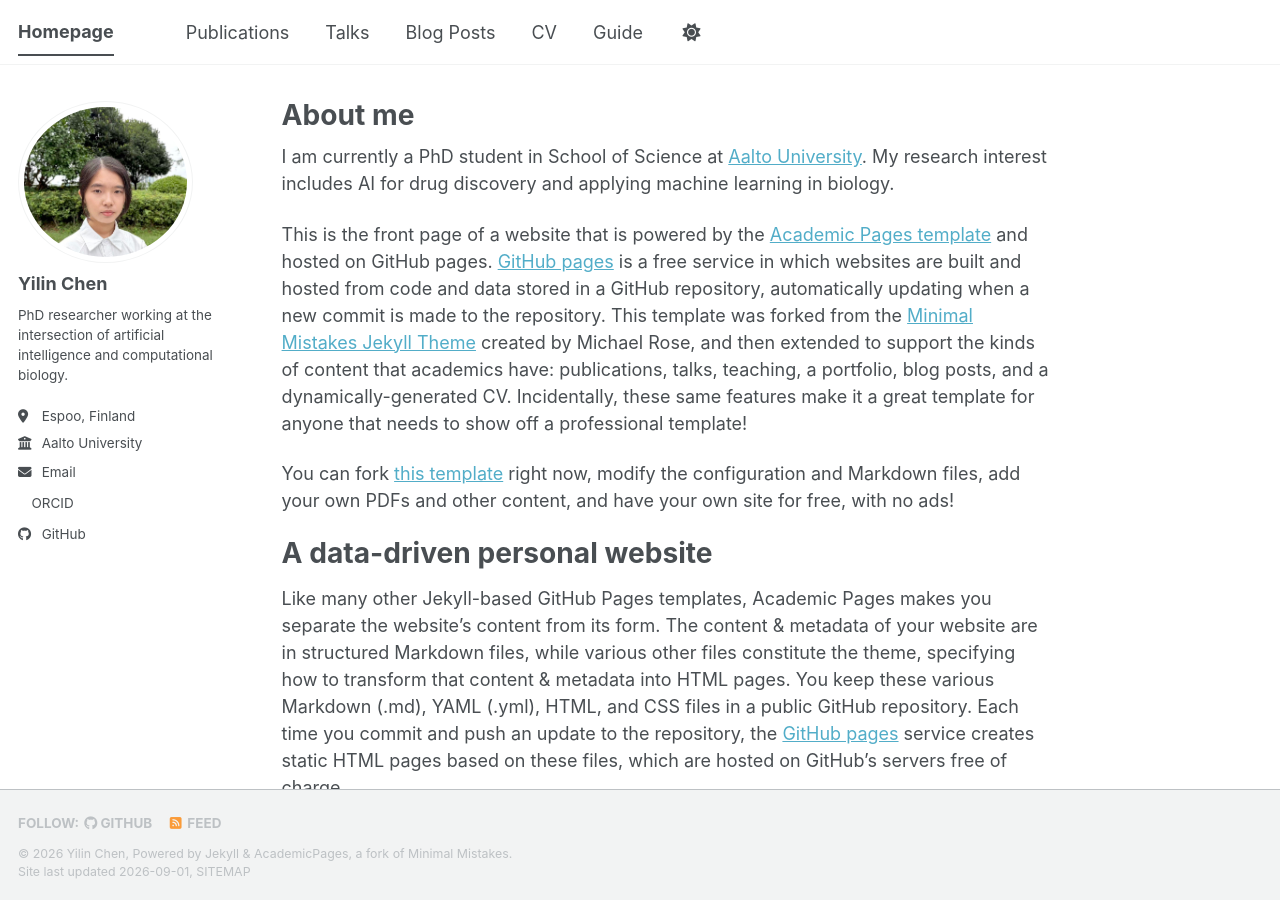
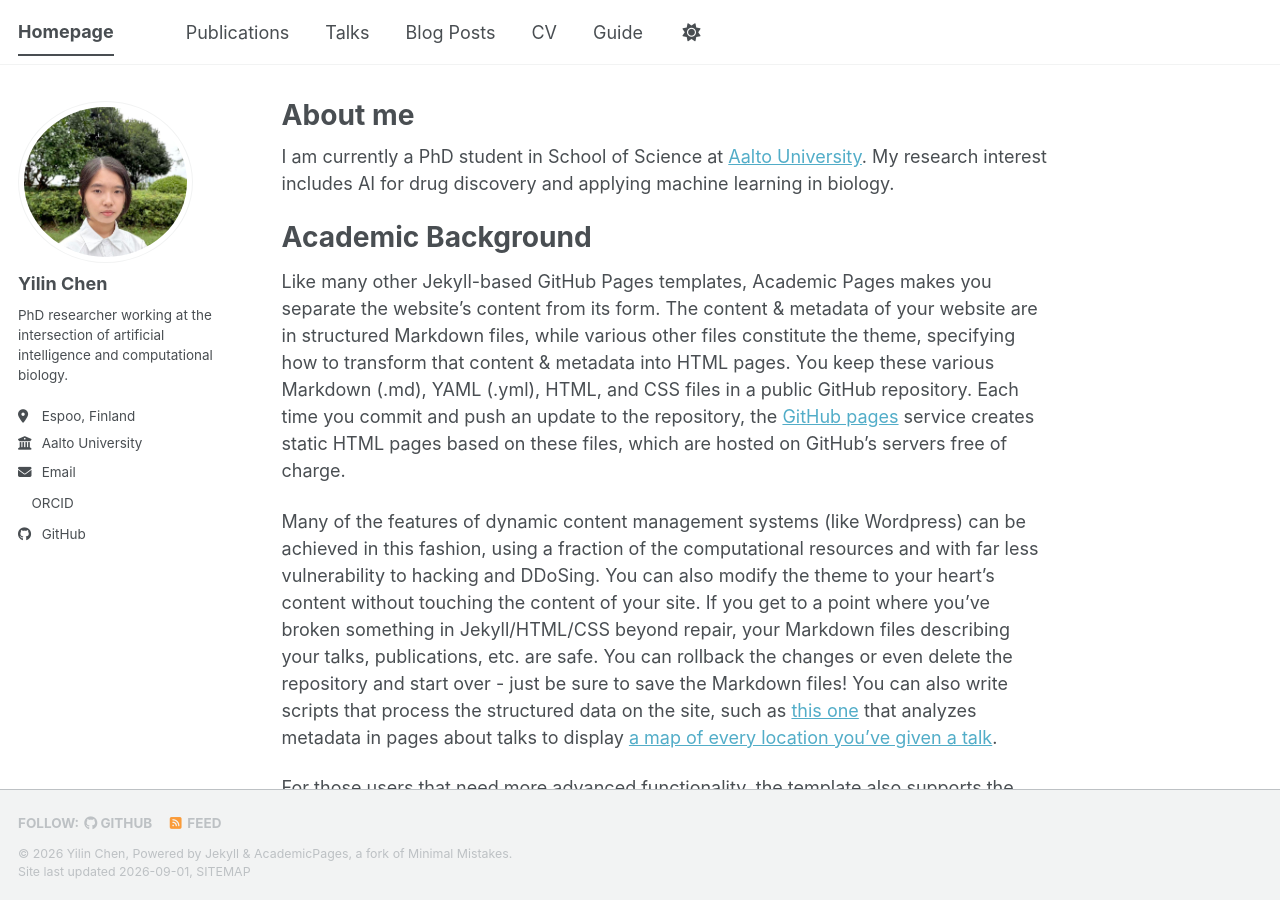
Before and after one commit to yilinchen1205/yilinchen.github.io, a Jekyll site: the page built from _pages/about.md, in a window 1280 px wide and 900 px high. Built offline with Jekyll 4.4.1, drawn with Linux system fonts in a browser that asks for light colours; a style sheet for code colours, icons or effects is not loaded.

Commit message:
Update about.md

```diff
--- a/_pages/about.md
+++ b/_pages/about.md
@@ -9,11 +9,7 @@ redirect_from:
 
 I am currently a PhD student in School of Science at [Aalto University](https://www.aalto.fi/en). My research interest includes AI for drug discovery and applying machine learning in biology.
 
-This is the front page of a website that is powered by the [Academic Pages template](https://github.com/academicpages/academicpages.github.io) and hosted on GitHub pages. [GitHub pages](https://pages.github.com) is a free service in which websites are built and hosted from code and data stored in a GitHub repository, automatically updating when a new commit is made to the repository. This template was forked from the [Minimal Mistakes Jekyll Theme](https://mmistakes.github.io/minimal-mistakes/) created by Michael Rose, and then extended to support the kinds of content that academics have: publications, talks, teaching, a portfolio, blog posts, and a dynamically-generated CV. Incidentally, these same features make it a great template for anyone that needs to show off a professional template!
-
- You can fork [this template](https://github.com/academicpages/academicpages.github.io) right now, modify the configuration and Markdown files, add your own PDFs and other content, and have your own site for free, with no ads!
-
-A data-driven personal website
+Academic Background
 ======
 Like many other Jekyll-based GitHub Pages templates, Academic Pages makes you separate the website's content from its form. The content & metadata of your website are in structured Markdown files, while various other files constitute the theme, specifying how to transform that content & metadata into HTML pages. You keep these various Markdown (.md), YAML (.yml), HTML, and CSS files in a public GitHub repository. Each time you commit and push an update to the repository, the [GitHub pages](https://pages.github.com/) service creates static HTML pages based on these files, which are hosted on GitHub's servers free of charge.
 
```
